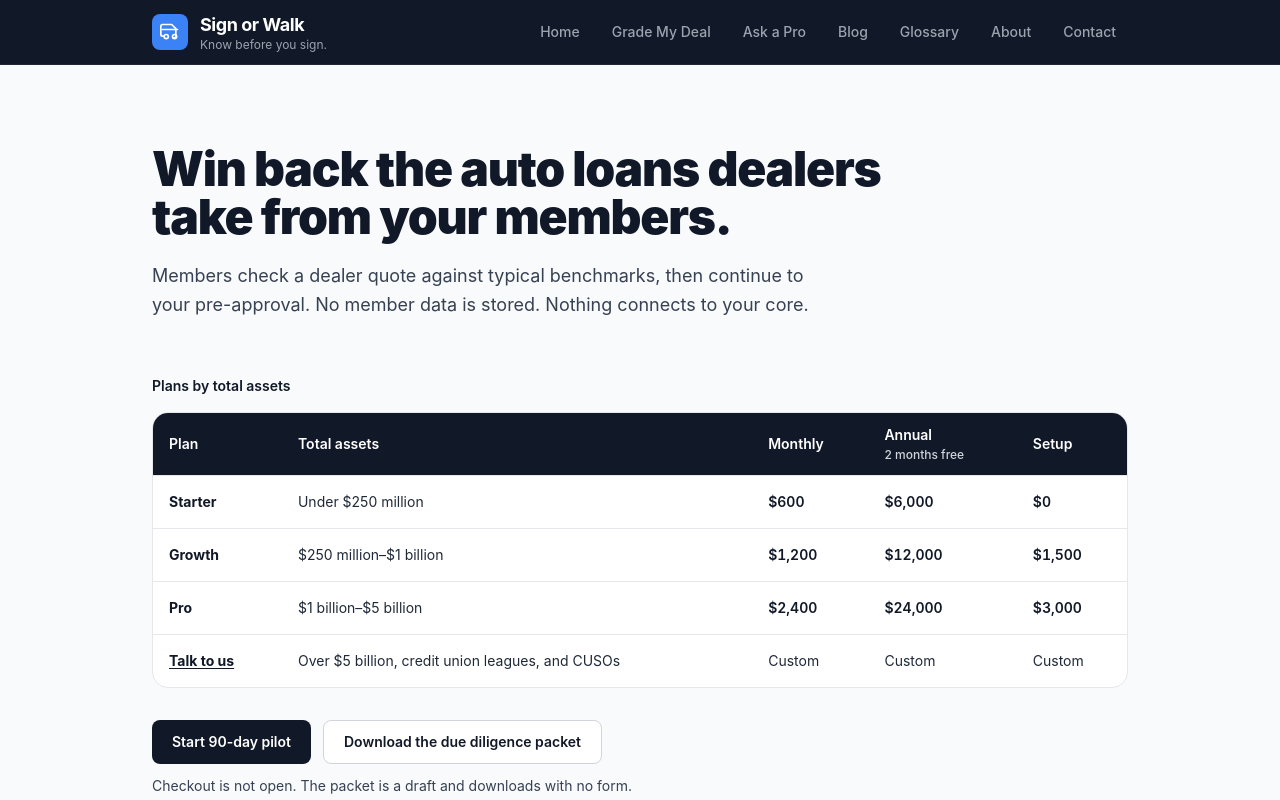
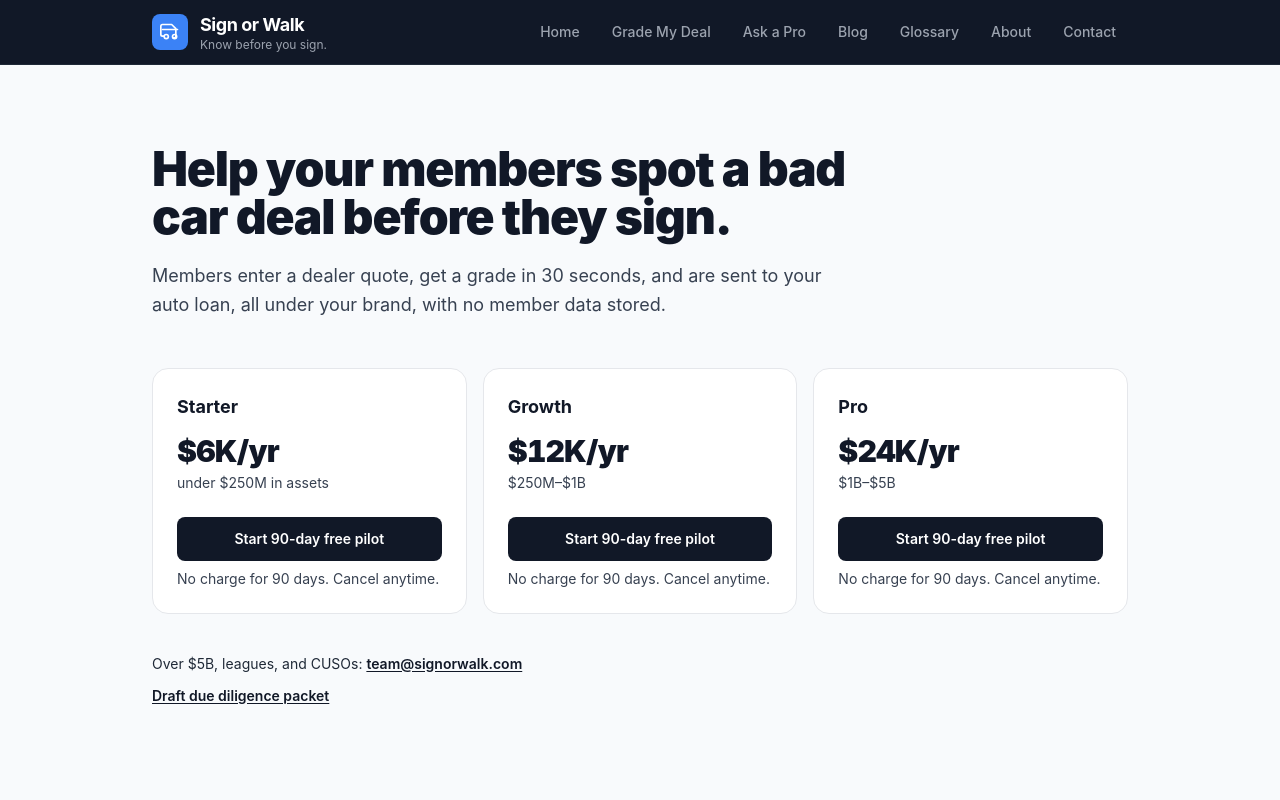
Before and after one commit to Jflyfish/signorwalk, a Next.js app: page /credit-unions in a window 1280 px wide. Shown: the top 800 px of the page. Built offline with nearby package versions, Linux system fonts and the light colour scheme.

Commit message:
Cut the credit-union page down to three annual cards.
The marketing page keeps the headline, value line, annual prices, a free-pilot button, a mailto, and the packet link. The checkout stub says self-serve checkout is coming.

Co-authored-by: Jflyfish <Jflyfish@users.noreply.github.com>

```diff
--- a/src/app/credit-unions/get-started/page.tsx
+++ b/src/app/credit-unions/get-started/page.tsx
@@ -1,14 +1,14 @@
 import Link from 'next/link';
 import type { Metadata } from 'next';
 import { CHECKOUT_STATUS } from './checkout-stubs';
-import { TALK_TO_US_EMAIL, talkToUsHref } from '../pricing';
+import { TALK_TO_US_EMAIL } from '../pricing';
 
 const focus =
   'focus-visible:outline focus-visible:outline-2 focus-visible:outline-offset-2 focus-visible:outline-gray-900';
 
 export const metadata: Metadata = {
-  title: 'Start a 90-day pilot — Sign or Walk',
-  description: 'Checkout for the credit-union pilot is not open. This page does not take payment or store a form.',
+  title: 'Start a pilot — Sign or Walk',
+  description: 'Self-serve checkout is coming. Email team@signorwalk.com to start a pilot today.',
   robots: { index: false, follow: true },
   alternates: { canonical: 'https://signorwalk.com/credit-unions/get-started' },
 };
@@ -16,27 +16,25 @@ export const metadata: Metadata = {
 export default function GetStartedPage() {
   return (
     <div className="max-w-xl mx-auto px-4 sm:px-6 py-16 sm:py-24">
-      <p className="text-sm font-semibold text-gray-700">90-day pilot</p>
-      <h1 className="mt-2 text-4xl font-black tracking-tight text-gray-900">Checkout is coming soon.</h1>
+      <h1 className="text-4xl font-black tracking-tight text-gray-900">Self-serve checkout is coming.</h1>
       <p className="mt-4 text-lg text-gray-700 leading-relaxed">
-        {CHECKOUT_STATUS === 'coming-soon'
-          ? 'The pilot is not available to start online. List prices stay as published. This page does not take a card and does not store a form.'
-          : 'Online checkout is not available on this site. Nothing here is stored.'}
+        {CHECKOUT_STATUS === 'coming-soon' ? (
+          <>
+            Email{' '}
+            <a href={`mailto:${TALK_TO_US_EMAIL}`} className={`underline underline-offset-2 font-semibold text-gray-900 ${focus}`}>
+              {TALK_TO_US_EMAIL}
+            </a>{' '}
+            to start a pilot today.
+          </>
+        ) : (
+          'Online checkout is not available on this site.'
+        )}
       </p>
-      <div className="mt-8 flex flex-col sm:flex-row gap-3">
-        <a
-          href={talkToUsHref()}
-          className={`inline-flex items-center justify-center min-h-11 px-5 rounded-lg bg-gray-900 text-white text-sm font-semibold hover:bg-gray-800 ${focus}`}
-        >
-          Email {TALK_TO_US_EMAIL}
-        </a>
-        <Link
-          href="/credit-unions"
-          className={`inline-flex items-center justify-center min-h-11 px-5 rounded-lg border border-gray-300 bg-white text-sm font-semibold text-gray-900 hover:bg-gray-50 ${focus}`}
-        >
-          Back to pricing
+      <p className="mt-8 text-sm">
+        <Link href="/credit-unions" className={`underline underline-offset-2 font-semibold text-gray-900 ${focus}`}>
+          Pricing
         </Link>
-      </div>
+      </p>
     </div>
   );
 }
--- a/src/app/credit-unions/opengraph-image.tsx
+++ b/src/app/credit-unions/opengraph-image.tsx
@@ -1,6 +1,6 @@
 import { ImageResponse } from 'next/og';
 
-export const alt = 'Win back the auto loans dealers take from your members.';
+export const alt = 'Help your members spot a bad car deal before they sign.';
 export const size = { width: 1200, height: 630 };
 export const contentType = 'image/png';
 
@@ -23,7 +23,7 @@ export default function OpenGraphImage() {
           Sign or Walk
         </div>
         <div style={{ display: 'flex', fontSize: 64, fontWeight: 700, lineHeight: 1.05, letterSpacing: '-0.03em', maxWidth: 920 }}>
-          Win back the auto loans dealers take from your members.
+          Help your members spot a bad car deal before they sign.
         </div>
       </div>
     ),
--- a/src/app/credit-unions/page.tsx
+++ b/src/app/credit-unions/page.tsx
@@ -1,17 +1,25 @@
 import Link from 'next/link';
 import type { Metadata } from 'next';
-import { formatUsd, monthlyUsd, pricedTiers, talkToUsHref } from './pricing';
+import { TALK_TO_US_EMAIL, pricedTiers, type PricedTierId } from './pricing';
 
 const PAGE_URL = 'https://signorwalk.com/credit-unions';
+const HEADLINE = 'Help your members spot a bad car deal before they sign.';
+const VALUE =
+  'Members enter a dealer quote, get a grade in 30 seconds, and are sent to your auto loan, all under your brand, with no member data stored.';
+
+const ASSETS: Record<PricedTierId, string> = {
+  starter: 'under $250M in assets',
+  growth: '$250M–$1B',
+  pro: '$1B–$5B',
+};
 
 export const metadata: Metadata = {
   title: 'Credit unions — Sign or Walk',
-  description:
-    'Members check a dealer quote and continue to your pre-approval. No member data stored. Plans from $6,000 a year.',
+  description: VALUE,
   alternates: { canonical: PAGE_URL },
   openGraph: {
-    title: 'Win back the auto loans dealers take from your members.',
-    description: 'Members check a dealer quote and continue to your pre-approval. Plans from $6,000 a year.',
+    title: HEADLINE,
+    description: VALUE,
     url: PAGE_URL,
     type: 'website',
     siteName: 'Sign or Walk',
@@ -25,101 +33,39 @@ export default function CreditUnionsPage() {
   return (
     <div className="max-w-5xl mx-auto px-4 sm:px-6 pt-14 sm:pt-20 pb-4">
       <h1 className="max-w-3xl text-4xl sm:text-5xl font-black tracking-tight text-gray-900 leading-[1.05]">
-        Win back the auto loans dealers take from your members.
+        {HEADLINE}
       </h1>
-      <p className="mt-5 max-w-2xl text-lg text-gray-700 leading-relaxed">
-        Members check a dealer quote against typical benchmarks, then continue to your pre-approval. No member data is stored. Nothing connects to your core.
-      </p>
+      <p className="mt-5 max-w-2xl text-lg text-gray-700 leading-relaxed">{VALUE}</p>
 
-      <h2 className="mt-14 text-sm font-semibold text-gray-900">Plans by total assets</h2>
-
-      <ul className="mt-4 grid gap-3 md:hidden">
+      <ul className="mt-12 grid gap-4 md:grid-cols-3">
         {pricedTiers.map(tier => (
-          <li key={tier.id} className="rounded-2xl border border-gray-200 bg-white p-5">
-            <h3 className="text-lg font-bold text-gray-900">{tier.name}</h3>
-            <p className="mt-1 text-sm text-gray-700">{tier.assets}</p>
-            <dl className="mt-4 grid grid-cols-3 gap-3 text-sm">
-              <div>
-                <dt className="text-gray-700">Monthly</dt>
-                <dd className="mt-1 font-semibold text-gray-900 tabular-nums">{formatUsd(monthlyUsd(tier.annualUsd))}</dd>
-              </div>
-              <div>
-                <dt className="text-gray-700">Annual</dt>
-                <dd className="mt-1 font-semibold text-gray-900 tabular-nums">{formatUsd(tier.annualUsd)}</dd>
-                <dd className="text-xs text-gray-700">2 months free</dd>
-              </div>
-              <div>
-                <dt className="text-gray-700">Setup</dt>
-                <dd className="mt-1 font-semibold text-gray-900 tabular-nums">{formatUsd(tier.setupUsd)}</dd>
-              </div>
-            </dl>
+          <li key={tier.id} className="flex flex-col rounded-2xl border border-gray-200 bg-white p-6">
+            <h2 className="text-lg font-bold text-gray-900">{tier.name}</h2>
+            <p className="mt-3 text-3xl font-black tracking-tight text-gray-900 tabular-nums">
+              ${tier.annualUsd / 1000}K/yr
+            </p>
+            <p className="mt-1 text-sm text-gray-700">{ASSETS[tier.id]}</p>
+            <Link
+              href="/credit-unions/get-started"
+              className={`mt-6 inline-flex items-center justify-center min-h-11 px-4 rounded-lg bg-gray-900 text-white text-sm font-semibold hover:bg-gray-800 ${focus}`}
+            >
+              Start 90-day free pilot
+            </Link>
+            <p className="mt-2 text-sm text-gray-700">No charge for 90 days. Cancel anytime.</p>
           </li>
         ))}
-        <li className="rounded-2xl border border-gray-200 bg-white p-5">
-          <h3 className="text-lg font-bold text-gray-900">
-            <a href={talkToUsHref()} className={`underline underline-offset-2 ${focus}`}>Talk to us</a>
-          </h3>
-          <p className="mt-1 text-sm text-gray-700">Over $5 billion, credit union leagues, and CUSOs</p>
-          <p className="mt-3 text-sm font-semibold text-gray-900">Custom pricing</p>
-        </li>
       </ul>
 
-      <div className="mt-4 hidden md:block overflow-hidden rounded-2xl border border-gray-200 bg-white">
-        <table className="w-full border-collapse text-sm text-left">
-          <caption className="sr-only">
-            Credit union plans by asset size. Annual billing includes two months free versus paying monthly. Setup is a one-time fee.
-          </caption>
-          <thead>
-            <tr className="bg-gray-900 text-white">
-              <th scope="col" className="px-4 py-3 font-semibold">Plan</th>
-              <th scope="col" className="px-4 py-3 font-semibold">Total assets</th>
-              <th scope="col" className="px-4 py-3 font-semibold">Monthly</th>
-              <th scope="col" className="px-4 py-3 font-semibold">
-                Annual
-                <span className="mt-0.5 block text-xs font-medium text-gray-300">2 months free</span>
-              </th>
-              <th scope="col" className="px-4 py-3 font-semibold">Setup</th>
-            </tr>
-          </thead>
-          <tbody>
-            {pricedTiers.map(tier => (
-              <tr key={tier.id} className="border-t border-gray-200">
-                <th scope="row" className="px-4 py-4 font-bold text-gray-900">{tier.name}</th>
-                <td className="px-4 py-4 text-gray-800">{tier.assets}</td>
-                <td className="px-4 py-4 font-semibold text-gray-900 tabular-nums whitespace-nowrap">{formatUsd(monthlyUsd(tier.annualUsd))}</td>
-                <td className="px-4 py-4 font-semibold text-gray-900 tabular-nums whitespace-nowrap">{formatUsd(tier.annualUsd)}</td>
-                <td className="px-4 py-4 font-semibold text-gray-900 tabular-nums whitespace-nowrap">{formatUsd(tier.setupUsd)}</td>
-              </tr>
-            ))}
-            <tr className="border-t border-gray-200">
-              <th scope="row" className="px-4 py-4 font-bold text-gray-900">
-                <a href={talkToUsHref()} className={`underline underline-offset-2 ${focus}`}>Talk to us</a>
-              </th>
-              <td className="px-4 py-4 text-gray-800">Over $5 billion, credit union leagues, and CUSOs</td>
-              <td className="px-4 py-4 text-gray-800">Custom</td>
-              <td className="px-4 py-4 text-gray-800">Custom</td>
-              <td className="px-4 py-4 text-gray-800">Custom</td>
-            </tr>
-          </tbody>
-        </table>
-      </div>
-
-      <div className="mt-8 flex flex-col sm:flex-row sm:items-center gap-3">
-        <Link
-          href="/credit-unions/get-started"
-          className={`inline-flex items-center justify-center min-h-11 px-5 rounded-lg bg-gray-900 text-white text-sm font-semibold hover:bg-gray-800 ${focus}`}
-        >
-          Start 90-day pilot
-        </Link>
-        <a
-          href="/credit-unions/packet"
-          className={`inline-flex items-center justify-center min-h-11 px-5 rounded-lg border border-gray-300 bg-white text-sm font-semibold text-gray-900 hover:bg-gray-50 ${focus}`}
-        >
-          Download the due diligence packet
+      <p className="mt-10 text-sm text-gray-800">
+        Over $5B, leagues, and CUSOs:{' '}
+        <a href={`mailto:${TALK_TO_US_EMAIL}`} className={`underline underline-offset-2 font-semibold text-gray-900 ${focus}`}>
+          {TALK_TO_US_EMAIL}
         </a>
-      </div>
-      <p className="mt-3 text-sm text-gray-700">
-        Checkout is not open. The packet is a draft and downloads with no form.
+      </p>
+      <p className="mt-3 text-sm">
+        <a href="/credit-unions/packet" className={`underline underline-offset-2 font-semibold text-gray-900 ${focus}`}>
+          Draft due diligence packet
+        </a>
       </p>
     </div>
   );
```
Also changed, not shown: src/app/credit-unions/get-started/checkout-stubs.ts (+10 -16 lines).
